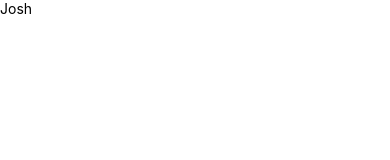
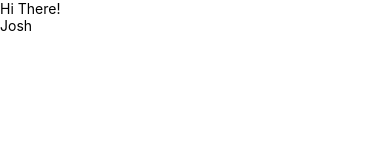
Before and after one commit to josh432/react_native_app, a React Native app in the folder myapp/: screen / in a window 390 px wide. Shown: the top 160 px of the page. Built offline with nearby package versions, Linux system fonts and the light colour scheme.

Commit message:
setting default props

```diff
--- a/myapp/App.js
+++ b/myapp/App.js
@@ -6,7 +6,7 @@ export default class MyApp extends Component {
   render() {
     return (
       <View>
-        <Component1 message="Hello World" />
+        <Component1 />
       </View>
     );
   }
--- a/myapp/components/Component1/Component1.js
+++ b/myapp/components/Component1/Component1.js
@@ -11,6 +11,10 @@ export default class Component1 extends Component {
     };
   }
 
+  static defaultProps = {
+    message: "Hi There!"
+  };
+
   render() {
     let name = this.state.showName ? this.state.name : "No Name";
     return (
```
